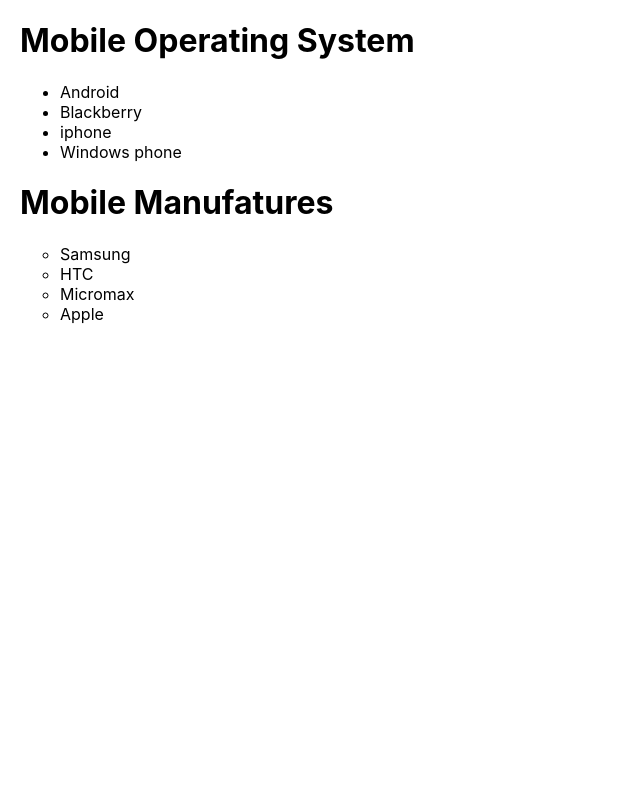
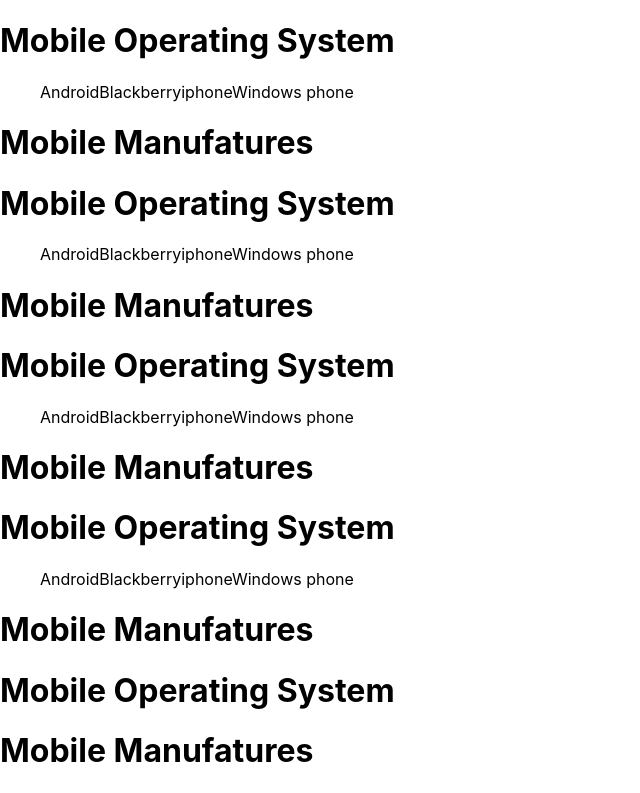
Before and after one commit to Soubhagya118/react-intro, a React (Create React App) app: page / in a window 1280 px wide. Shown: the top 793 px of the page, without its empty margins (0-640 px from the left). Built offline with nearby package versions, Linux system fonts and the light colour scheme.

Commit message:
added some more trail

```diff
--- a/src/App.js
+++ b/src/App.js
@@ -5,17 +5,26 @@
   const product=["Android","Blackberry", "iphone", "Windows phone"];
   const manu=["Samsung", "HTC","Micromax","Apple"]
   return (
-    <div className="App">
-    <h1>Mobile Operating System</h1>
-    <ul>
-      {product.map((e)=><li>{e}</li>)}
-    </ul>
+    <>
+    {product.map((user)=>(
+      <User product={product}/>
+    ))}
+    {manu.map((user)=>(
+      <User manu={manu}/>
+    ))}
+    </>
+  );
+};
+
+function User({product,manu}){
+  return(
+    <div>
+      <h1>Mobile Operating System</h1>
+  <ul>{product}</ul>
     <h1>Mobile Manufatures</h1>
-    <ul>
-    {manu.map((e)=><li style={{listStyle:"circle"}}>{e}</li>)}
-     </ul>
+    <ul>{manu}</ul>
     </div>
-  );
+  )
 }
 
 export default App;
```
